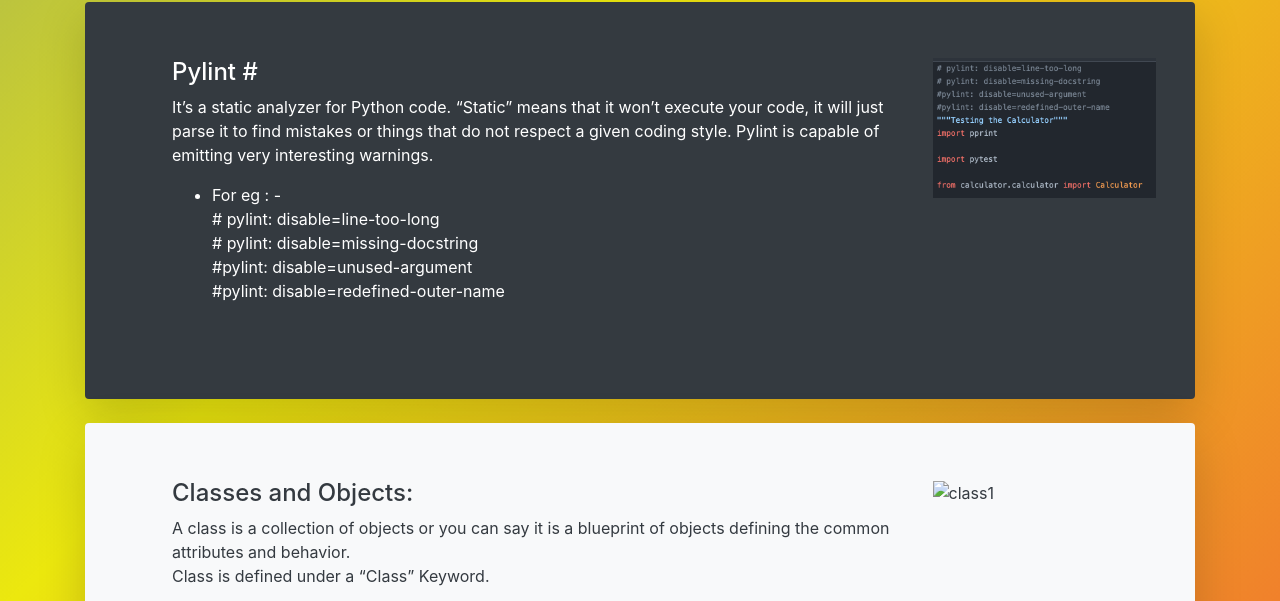
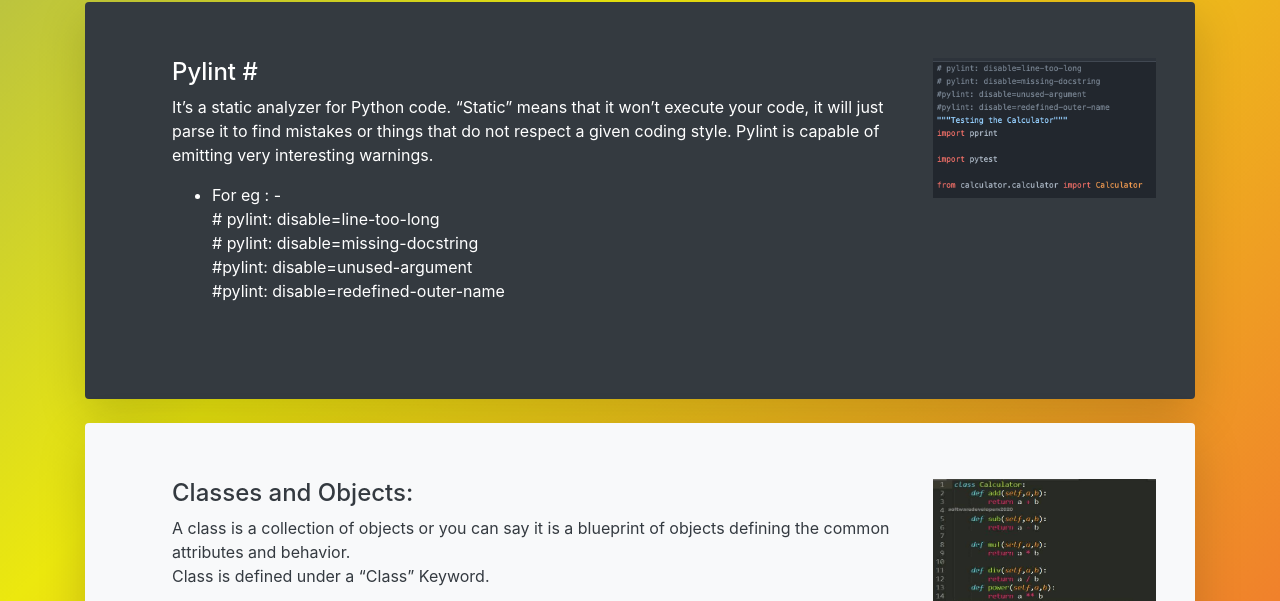
Before and after one commit to Rajesh007x/internetHistory, a plain HTML site: page public_html/Article1_RJ.html in a window 1280 px wide. Shown: the part 182-783 px from the top of the page. Drawn offline with nearby package versions, Linux system fonts and the light colour scheme.

Commit message:
Article and their related images added.

```diff
--- a/public_html/Article1_RJ.html
+++ b/public_html/Article1_RJ.html
@@ -92,7 +92,7 @@
                     </p>
                 </div>
                 <div class="col-lg-3">
-                    <img src="images/class1.png" alt="class1" width="180" height="140">
+                    <img src="images/class1.jpg" alt="class1" width="180" height="140">
                 </div>
             </div>
         </div>
```
Also changed, not shown: public_html/images/class1.jpg (added).
